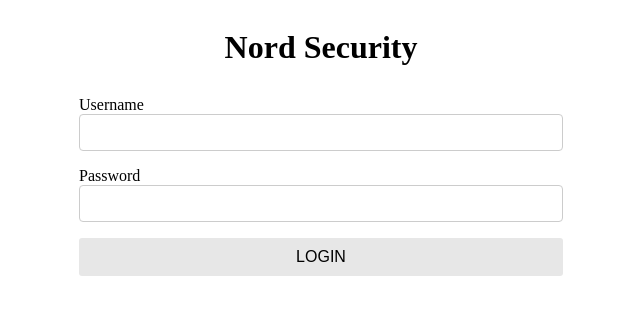
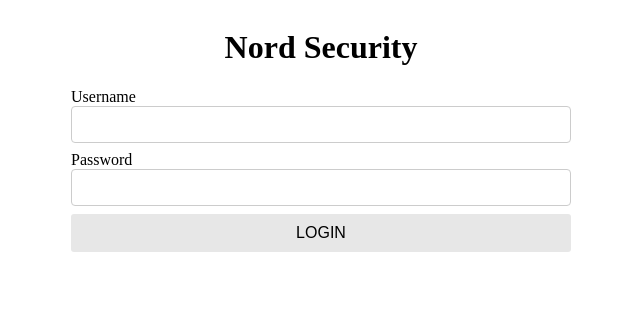
Before and after one commit to MIXEDD/nord-security-task, a React app: page / in a window 1280 px wide. Shown: the top 314 px of the page, without its empty margins (319-959 px from the left). Built offline with nearby package versions, Linux system fonts and the light colour scheme.

Commit message:
Small refactor of components

```diff
--- a/src/atoms/grid/grid.tsx
+++ b/src/atoms/grid/grid.tsx
@@ -52,25 +52,16 @@
 }
 
 const Grid: React.FC<Props> = (props) => {
-    const {
-        children,
-        mt = MarginTop.Mt1,
-        mr = MarginRight.Mr1,
-        mb = MarginBottom.Mb1,
-        ml = MarginLeft.Ml1,
-        direction,
-        justifyContent,
-        alignItems,
-    } = props;
+    const { children, mt, mr, mb, ml, direction, justifyContent, alignItems } = props;
 
     return (
         <div
             className={classnames(
                 styles.container,
-                styles[mt],
-                styles[mr],
-                styles[mb],
-                styles[ml],
+                mt && styles[mt],
+                mr && styles[mr],
+                mb && styles[mb],
+                ml && styles[ml],
                 direction && styles[direction],
                 justifyContent && styles[justifyContent],
                 alignItems && styles[alignItems],
--- a/src/pages/login/login.tsx
+++ b/src/pages/login/login.tsx
@@ -2,7 +2,7 @@
 
 import Button from '../../atoms/button/button';
 import InputField, { Type } from '../../atoms/input-field/input-field';
-import Grid, { AlignItems, FlexDirection } from '../../atoms/grid/grid';
+import Grid, { AlignItems, FlexDirection, MarginBottom } from '../../atoms/grid/grid';
 import Typography, { ElementType, TextAlign } from '../../atoms/typography/typography';
 
 import styles from './login.scss';
@@ -16,6 +16,8 @@
         console.log(value);
     };
 
+    const onClick = () => {};
+
     return (
         <Grid direction={FlexDirection.Column} alignItems={AlignItems.Center}>
             <div className={styles.login}>
@@ -24,10 +26,10 @@
                     textAlign={TextAlign.Center}
                     text="Nord Security"
                 />
-                <Grid direction={FlexDirection.Column}>
+                <Grid direction={FlexDirection.Column} mb={MarginBottom.Mb1}>
                     <InputField onChangeInput={onChangeUsername} name="username" label="Username" />
                 </Grid>
-                <Grid direction={FlexDirection.Column}>
+                <Grid direction={FlexDirection.Column} mb={MarginBottom.Mb1}>
                     <InputField
                         onChangeInput={onChangePassword}
                         name="password"
@@ -36,7 +38,7 @@
                     />
                 </Grid>
                 <Grid direction={FlexDirection.Column}>
-                    <Button text="login" onClick={() => {}} />
+                    <Button text="login" onClick={onClick} />
                 </Grid>
             </div>
         </Grid>
```
